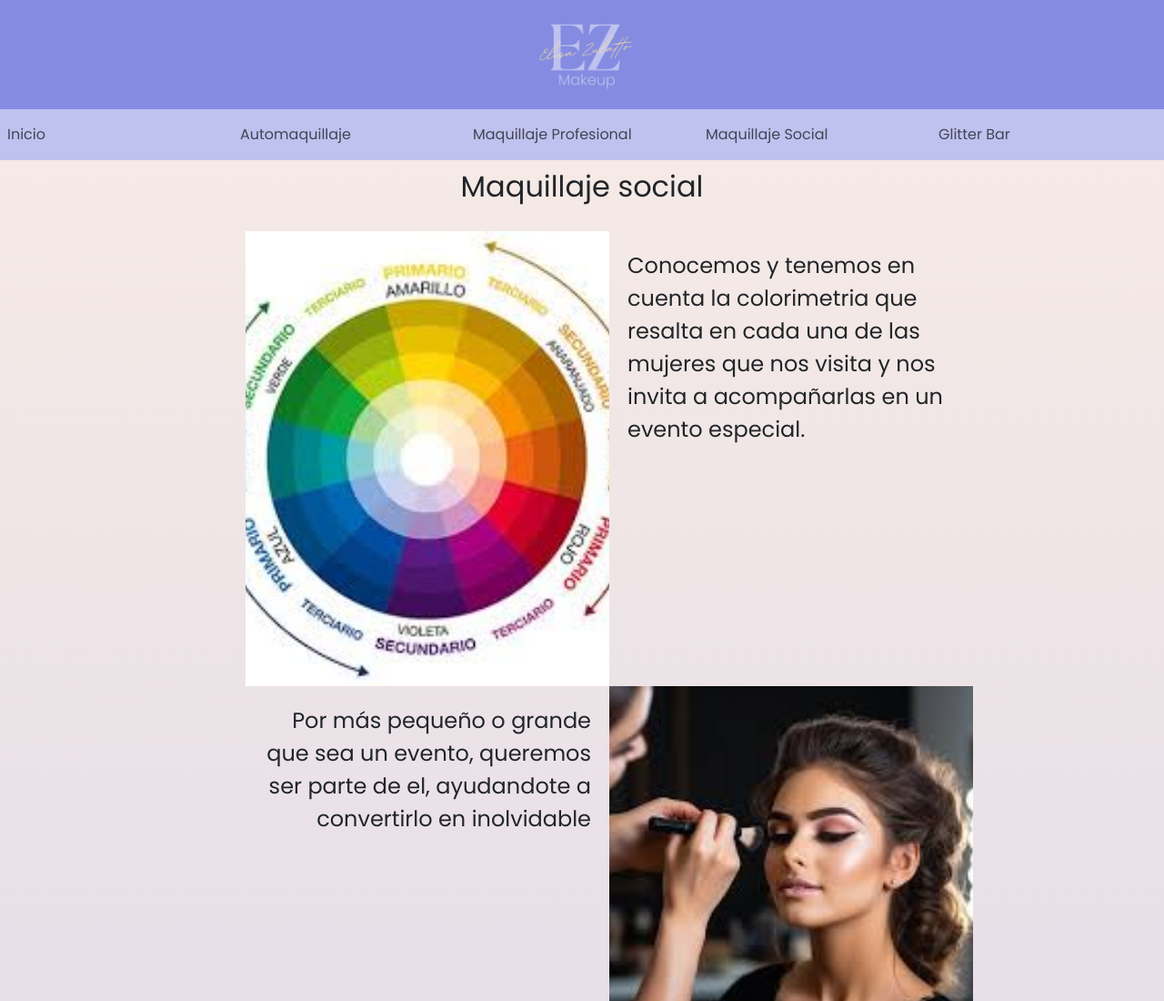
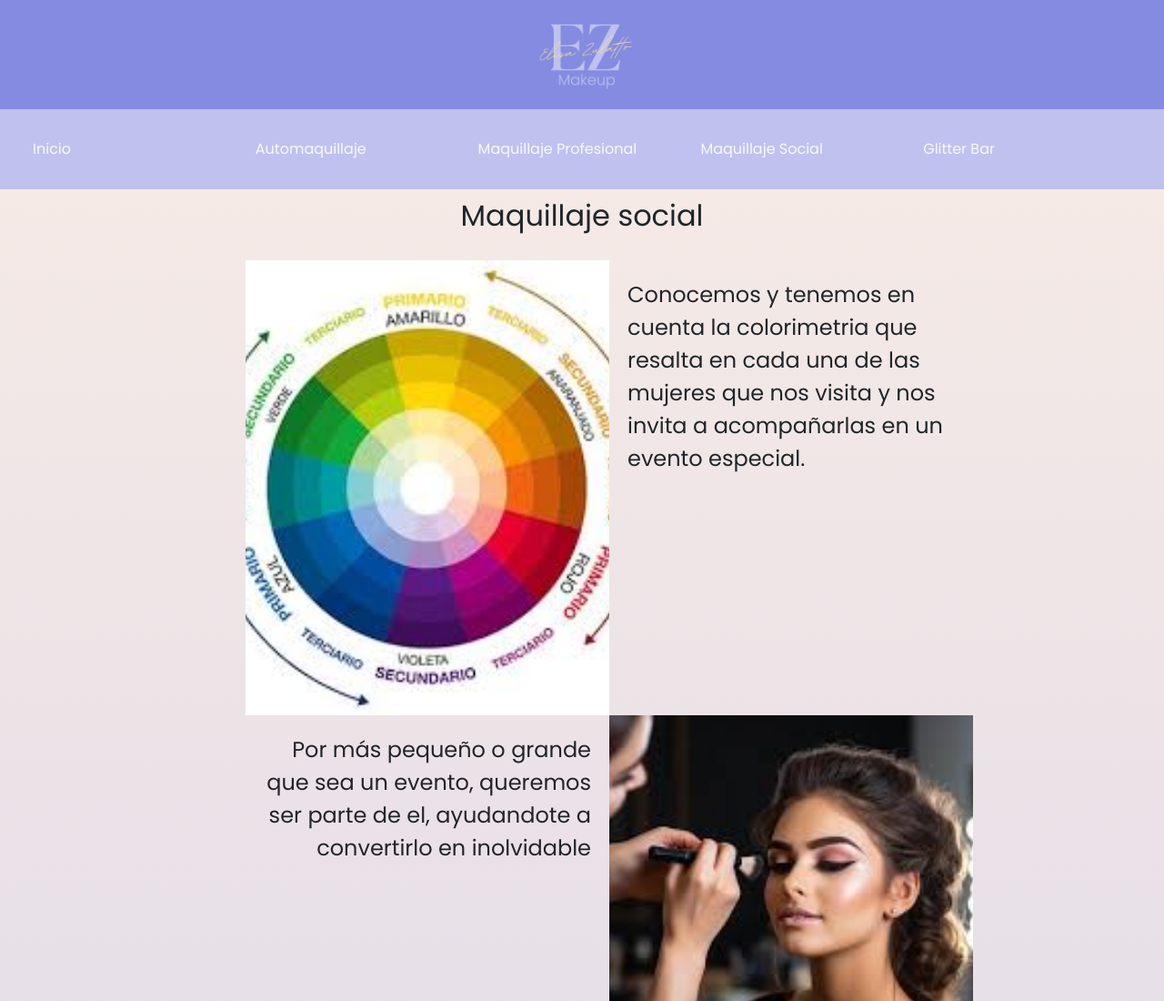
Before and after one commit to elisazulatto/ProjWebBasico, a plain HTML site: page pages/MaquillajeSocial.html in a window 1280 px wide. Shown: the top 1100 px of the page at 91% size. Drawn offline with nearby package versions, Linux system fonts and the light colour scheme; a web font is replaced by a local one.

Commit message:
Nav editado

```diff
--- a/pages/MaquillajeSocial.html
+++ b/pages/MaquillajeSocial.html
@@ -28,32 +28,35 @@
             <img src="/assets/img/logo.png" alt="logo" class="logo">
         </div>
 
-        <nav class="navbar navbar-expand-lg navbar-light">
-            <!-- <a class="navbar-brand" href="#" id=""> <img src="/assets/img/logo.png" alt="logo" class="logo">
-            </a> -->
-
-            <button class="navbar-toggler" type="button" data-toggle="collapse" data-target="#navbarNav"
-                aria-controls="navbarNav" aria-expanded="false" aria-label="Toggle navigation">
+        <nav class="navbar navbar-expand-lg">
+            <div class="container-fluid">
+                <button class="navbar-toggler" type="button" data-bs-toggle="collapse"
+                    data-bs-target="#navbarSupportedContent" aria-controls="navbarSupportedContent"
+                    aria-expanded="false" aria-label="Toggle navigation">
                     <span class="navbar-toggler-icon"></span>
                 </button>
-            <div class="collapse navbar-collapse" id="navbarNav">
-                <ul class="navbar-nav ml-auto">
-                    <li class="nav-item active">
-                        <a class="nav-link" href="/index.html">Inicio</a>
+                <div class="collapse navbar-collapse bg--white m-3" id="navbarSupportedContent">
+                    <ul class="navbar-nav me-auto mb-2 mb-lg-0 justify-content-end">
+                        <li class="nav-item">
+                            <a class="nav-link text-light" href="/index.html">Inicio</a>
                         </li>
                         <li class="nav-item">
-                        <a class="nav-link" href="Automaquillaje.html">Automaquillaje</a>
-                    </li>
-                    <li class="nav-item active">
-                        <a class="nav-link" href="MaquillajeProfesional.html">Maquillaje Profesional</a>
+                            <a class="nav-link text-light" href="/pages/Automaquillaje.html">Automaquillaje</a>
                         </li>
                         <li class="nav-item">
-                        <a class="nav-link" href="MaquillajeSocial.html"> Maquillaje Social</a>
+                            <a class="nav-link text-light" href="/pages/MaquillajeProfesional.html">Maquillaje
+                                Profesional</a>
                         </li>
                         <li class="nav-item">
-                        <a class="nav-link" href="GlitterBar.html">Glitter Bar</a>
+                            <a class="nav-link text-light" href="/pages/MaquillajeSocial.html"> Maquillaje Social</a>
+
                         </li>
+                        <li class="nav-item">
+                            <a class="nav-link text-light" href="/pages/GlitterBar.html">Glitter Bar</a>
+                        </li>
+
                     </ul>
+                </div>
             </div>
         </nav>
     </header>
```
Also changed, not shown: index.html (+0 -26 lines), pages/Automaquillaje.html (+18 -13 lines), pages/GlitterBar.html (+18 -13 lines), pages/MaquillajeProfesional.html (+19 -13 lines). Lines whose indentation alone changed are shown as unchanged.
